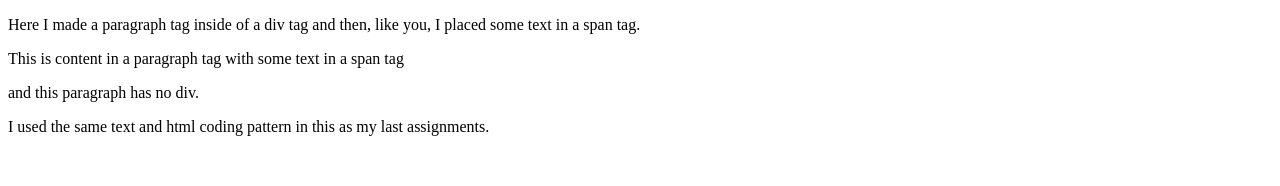
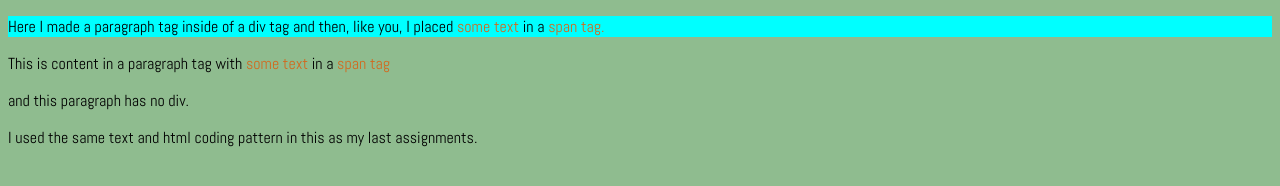
Before and after one commit to keithrob14/week04, a plain HTML site: page index.html in a window 1280 px wide. Drawn offline with Linux system fonts and the light colour scheme.

Commit message:
final commit

```diff
--- a/index.html
+++ b/index.html
@@ -2,9 +2,12 @@
 
 <html lang=”en”>
 <head>
-    <title>My page title</title>
+
+    <title>Demonstrating Font</title>
     <meta name="viewport" content="width=device-width, initial-scale=1.0">
-    <link href="Styles/main.css" rel="stylesheet" type="text/css">
+    <link href="https://fonts.googleapis.com/css2?family=Abel&display=swap" rel="stylesheet">
+    <link href="styles/main.css" rel="stylesheet" type="text/css">
+
 </head>
 
 <body>
--- a/styles/main.css
+++ b/styles/main.css
@@ -0,0 +1,16 @@
+p{
+    font-family: 'Abel', sans-serif;
+}
+
+div{
+    background-color:aqua;
+    background-position: center
+}
+
+span{
+    color:chocolate;
+}
+
+body{
+    background-color:darkseagreen;
+}
```
